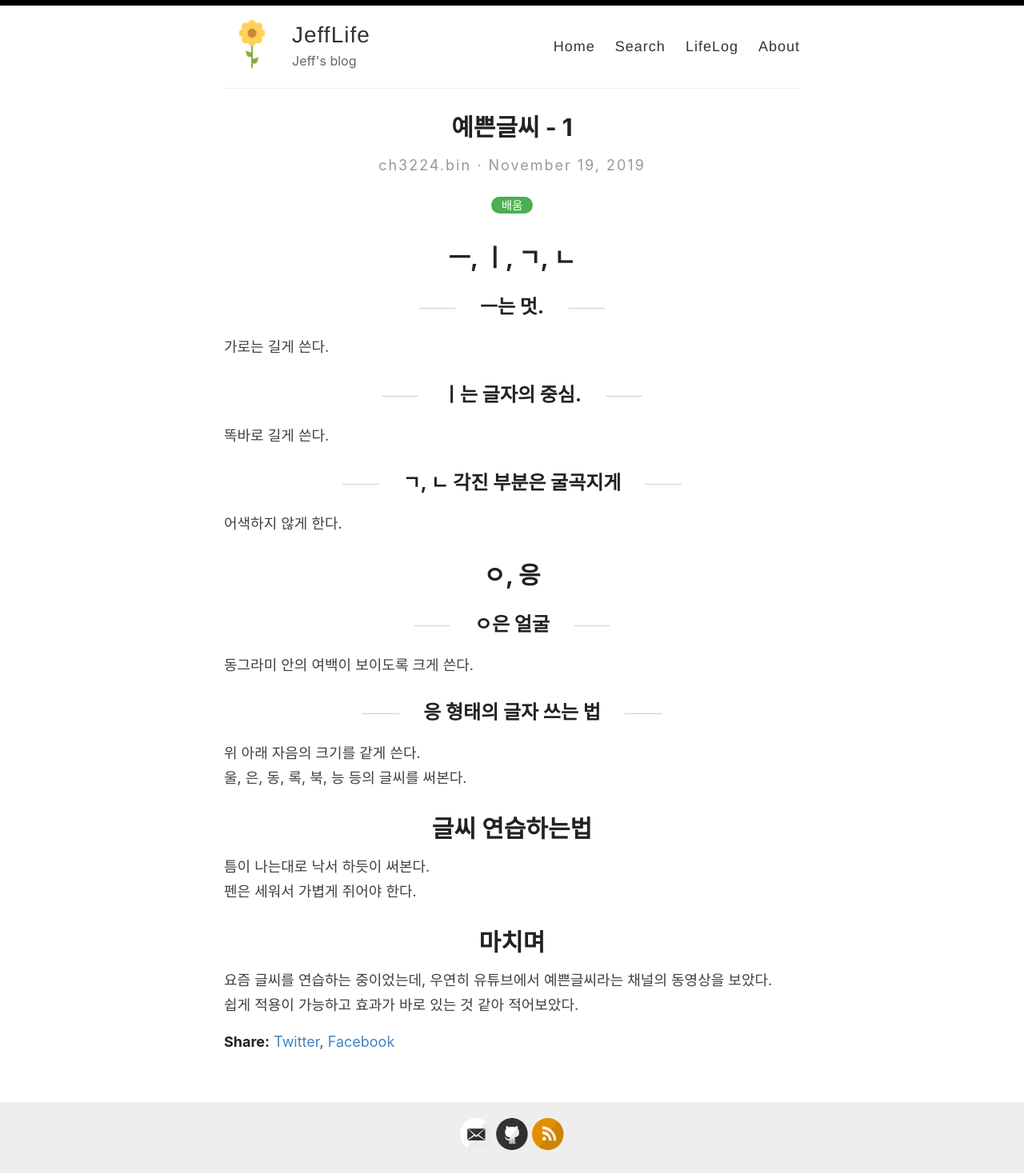
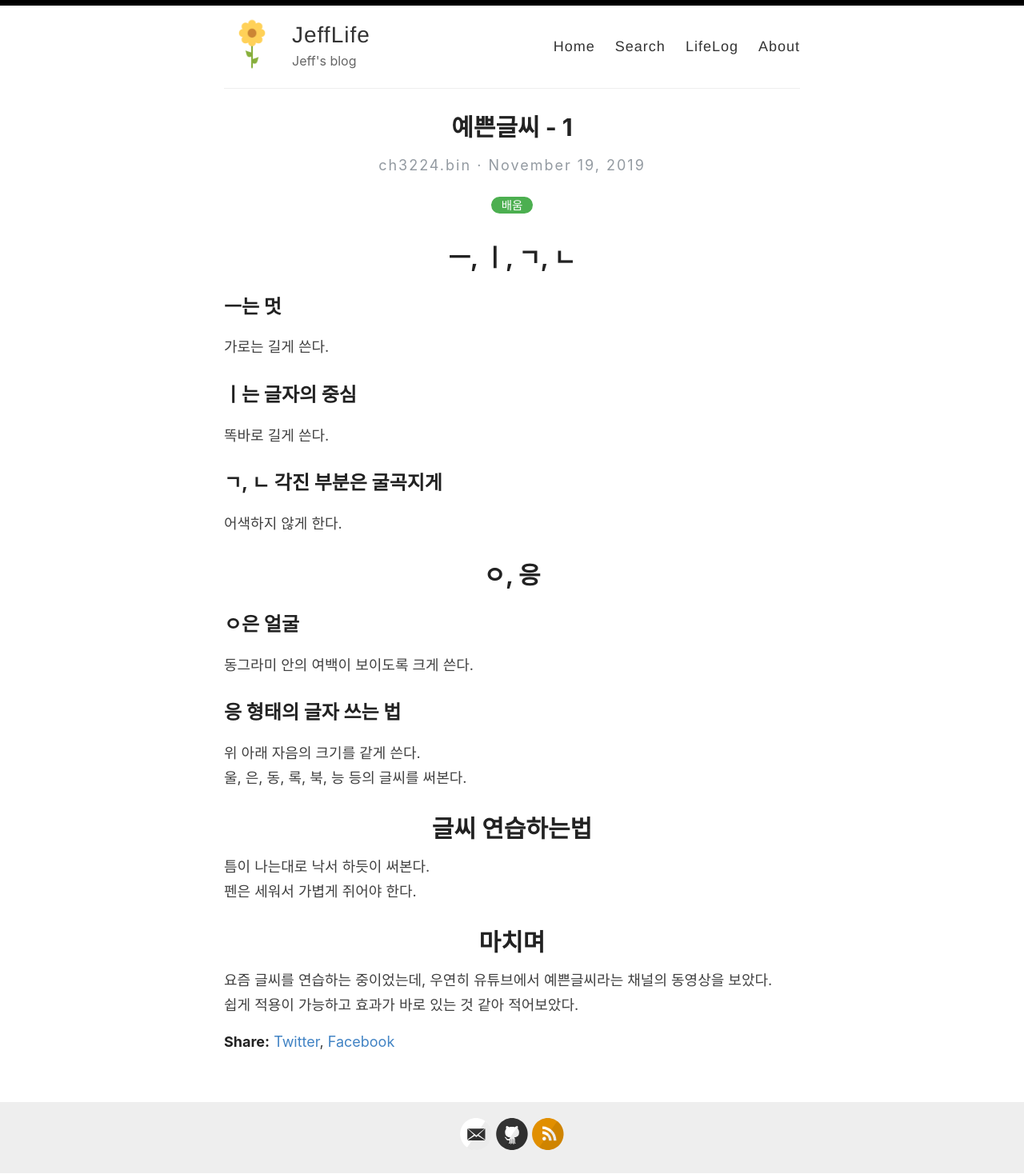
Before and after one commit to ch3224bin/ch3224bin.github.io, a Jekyll site: the page built from _posts/2019-11-19-news.md, in a window 1280 px wide. Shown: the whole page at 80% size. Built offline with Jekyll 4.4.1, drawn with Linux system fonts in a browser that asks for light colours; comment, search, counter and statistics services are not loaded.

Commit message:
2019-11-19 예쁜글씨

```diff
--- a/_posts/2019-11-19-news.md
+++ b/_posts/2019-11-19-news.md
@@ -5,16 +5,18 @@ categories: [배움]
 comments: true
 ---
 # ㅡ, ㅣ, ㄱ, ㄴ
-## ㅡ는 멋.
+
+## ㅡ는 멋
 가로는 길게 쓴다.
 
-## ㅣ는 글자의 중심.
+## ㅣ는 글자의 중심
 똑바로 길게 쓴다.
 
 ## ㄱ, ㄴ 각진 부분은 굴곡지게
 어색하지 않게 한다.
 
 # ㅇ, 응
+
 ## ㅇ은 얼굴
 동그라미 안의 여백이 보이도록 크게 쓴다.
 
--- a/style.scss
+++ b/style.scss
@@ -45,7 +45,6 @@ h1, h2, h3, h4, h5, h6 {
   line-height: 1.7;
   margin: 1em 0 15px;
   padding: 0;
-  text-align: center;
 
   @include mobile {
     line-height: 1.4;
@@ -61,18 +60,6 @@ h1 {
 
 h2 {
   font-size: 24px;
-}
-
-@media (min-width: 769px){
-	.post h2::before, .post h2::after {
-	    content: "";
-	    display: inline-block;
-	    vertical-align: middle;
-	    width: 46px;
-	    height: 1px;
-	    background: rgb(192, 211, 218);
-	    margin: 0px 30px;
-	}
 }
 
 h3 {
```
